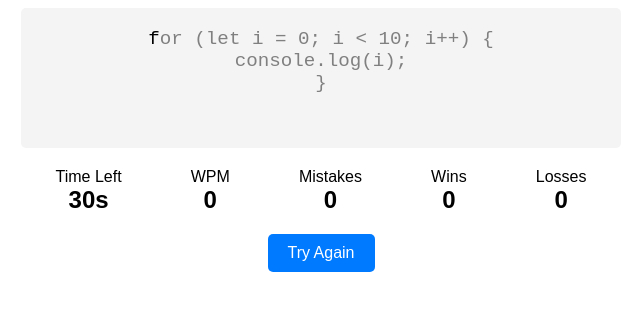
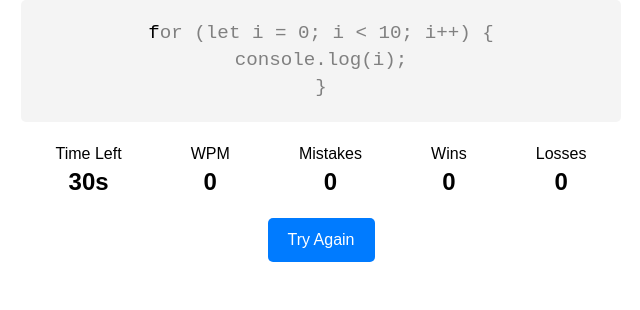
Before and after one commit to rbrickmn/syntaxsprint-app, a React (Vite) app: page / in a window 1280 px wide. Shown: the top 310 px of the page, without its empty margins (319-959 px from the left). Built offline with nearby package versions, Linux system fonts and the light colour scheme.

Commit message:
Add app container, begin full window design

```diff
--- a/index.html
+++ b/index.html
@@ -2,7 +2,7 @@
 <html lang="en">
   <head>
     <meta charset="UTF-8" />
-    <link rel="icon" type="image/svg+xml" href="/vite.svg" />
+    <link rel="icon" type="image/x-icon" href="/favicon.ico" />
     <meta name="viewport" content="width=device-width, initial-scale=1.0" />
     <title>SyntaxSprint - DEV</title>
   </head>
--- a/src/App.jsx
+++ b/src/App.jsx
@@ -3,11 +3,12 @@ import "./App.css";
 
 // Component imports
 import SyntaxSprint from "./components/SyntaxSprint/SyntaxSprint";
+import AppContainer from "./components/AppContainer/AppContainer";
 
 function App() {
   return (
     <>
-      <SyntaxSprint />
+      <AppContainer />
     </>
   );
 }
--- /dev/null
+++ b/src/components/AppContainer/AppContainer.jsx
@@ -0,0 +1,17 @@
+import React from "react";
+import "./AppContainer.css";
+
+// Component imports
+import SyntaxSprint from "../SyntaxSprint/SyntaxSprint";
+
+const AppContainer = () => {
+  return (
+    <>
+      <div className="window-container">
+        <SyntaxSprint />
+      </div>
+    </>
+  );
+};
+
+export default AppContainer;
--- a/src/index.css
+++ b/src/index.css
@@ -1,5 +1,42 @@
 @import url("https://fonts.googleapis.com/css2?family=Abril+Fatface&family=Inter:ital,opsz,wght@0,14..32,100..900;1,14..32,100..900&family=Merriweather:ital@0;1&family=Poppins:ital,wght@0,100;0,200;0,300;0,400;0,500;0,600;0,700;0,800;0,900;1,100;1,200;1,300;1,400;1,500;1,600;1,700;1,800;1,900&family=Raleway:ital,wght@0,100..900;1,100..900&family=Roboto:ital,wght@0,100;0,300;0,400;0,500;0,700;0,900;1,100;1,300;1,400;1,500;1,700;1,900&family=Work+Sans:wght@400;500;800&display=swap");
+
+* {
+  margin: 0;
+  padding: 0;
+  box-sizing: border-box;
+  line-height: calc(1em + 0.5rem);
+}
+
+html {
+  scroll-behavior: smooth;
+}
 
 body {
   font-family: "Poppins", sans-serif;
 }
+
+img,
+picture,
+video,
+canvas,
+svg {
+  display: block;
+  max-width: 100%;
+  user-select: none;
+}
+
+button {
+  display: inline-block;
+  padding: 0;
+  border: none;
+  background: none;
+  cursor: pointer;
+}
+
+.window-container {
+  max-width: 1536px;
+  margin-left: auto;
+  margin-right: auto;
+  padding-left: 0.5rem;
+  padding-right: 0.5rem;
+}
```
Also changed, not shown: src/components/AppContainer/AppContainer.css (added), 1 other file (tests, documents, lock files or other folders).
